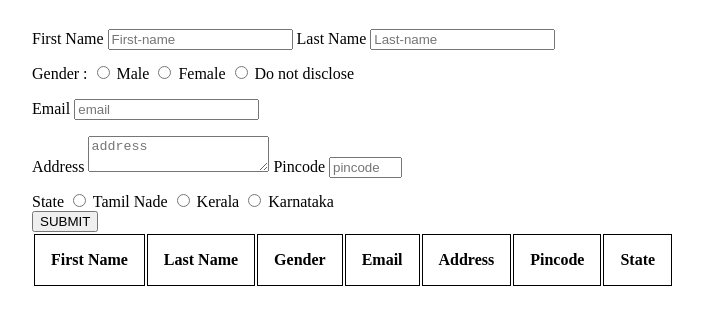
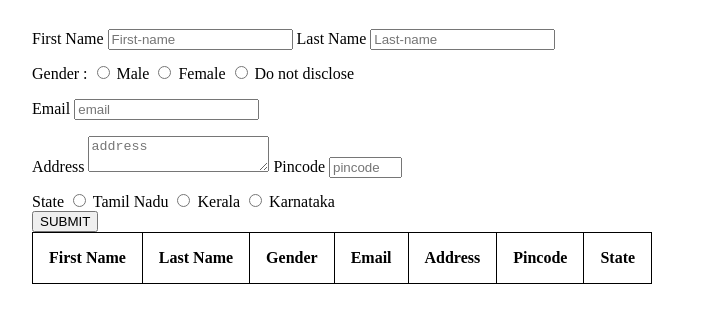
Before and after one commit to 15M236/html-form, a plain HTML site: page index.html in a window 1280 px wide. Shown: the part 127-452 px from the top of the page, without its empty margins (16-719 px from the left). Drawn offline with Linux system fonts and the light colour scheme.

Commit message:
after changed border in CSS

```diff
--- a/index.html
+++ b/index.html
@@ -36,21 +36,21 @@
         </section>
 
         <label class="state-label">State</label>
-        <input type="radio" id="tamil-nadu-state" name="state" value="Tamil Nadu"> <label >Tamil Nade</label>
+        <input type="radio" id="tamil-nadu-state" name="state" value="Tamil Nadu"> <label >Tamil Nadu</label>
         <input type="radio" id="kerala-state" name="state" value="Kerala"> <label >Kerala</label>
         <input type="radio" id="karnataka-state" name="state" value="Karnataka"> <label >Karnataka</label><br>
 
         <button class="btn btn-primary mb-5" id="submit" onclick="updateDetails()" type="submit">SUBMIT</button>
     </form>
-    <div class="display-table">
-        <table class="table table-bordered table-striped">
+    <div>
+        <table class="display-table">
             <thead>
                 <tr>
                     <th>First Name</th>
                     <th>Last Name</th>
                     <th>Gender</th>
                     <th>Email</th>
-                    <th>Address</th>
+                    <th class="address-section">Address</th>
                     <th>Pincode</th>
                     <th>State</th>
                 </tr>
--- a/style.css
+++ b/style.css
@@ -10,10 +10,16 @@ input , textarea{
     margin-top: 1rem;
 }
 
- tr , th , td{
+.display-table ,  tr , th , td{
     border: 1px solid black;
     border-collapse: collapse;
     text-align: center;
     padding : 1rem;
 
 }
+
+
+.address-section {
+    max-width: 10rem;
+    word-wrap: break-word;
+}
```
